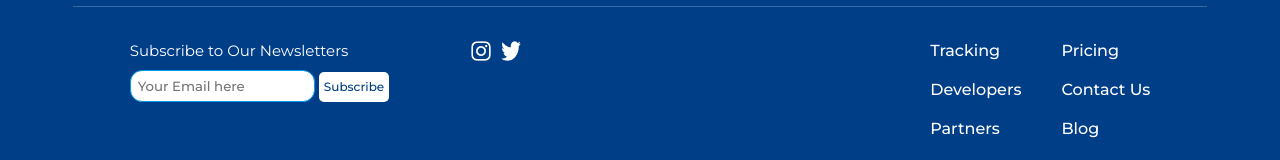
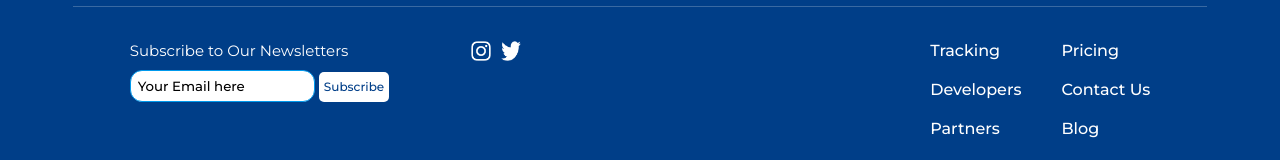
Before and after one commit to iammichaelcodes/Shipam-frontend, a React (Create React App) app: page / in a window 1280 px wide. Shown: the part 3485-3645 px from the top of the page. Built offline with nearby package versions, Linux system fonts and the light colour scheme.

Commit message:
pages updated

```diff
--- a/src/components/Footer.jsx
+++ b/src/components/Footer.jsx
@@ -26,7 +26,7 @@ const Footer = () => {
                         <div className={style.newsletterIcon_Div}>
                             <p>Subscribe to Our Newsletters </p>
 
-                            <input type="text" placeholder="Your Email here"/> <Button  text="Subscribe" className={style.footerBtn}/>
+                            <input type="text" placeholder="Your Email here" className={style.footerInput}/> <Button  text="Subscribe" className={style.footerBtn}/>
                         </div>
                         <span className={style.vectorIcon}>
                             <img src={Instagram} alt="instagramIcon" /> <img src={Twitter} alt="twittericon" />
--- a/src/components/css/Footer.module.css
+++ b/src/components/css/Footer.module.css
@@ -91,14 +91,17 @@
     font-size: 15px;
     font-weight: 400;
 }
-.newsletterIcon_Div > input {
-    border-radius: 12px;
-    border: 1px solid var(--btn-color1);
-    padding: 7px;
+.footerInput {
+    border-radius: 12px !important;
+    border: 1px solid var(--btn-color1) !important;
+    padding: 7px !important;
+    outline: none !important;
+    color: black !important;
+    background-color: #fff !important;
+}
 
-}
-.newsletterIcon_Div > input:focus {
-    outline: none;
+.footerInput::placeholder {
+    color: black !important;
 }
 .newsletterIcon_Div {
    margin-bottom: 10px;
```
